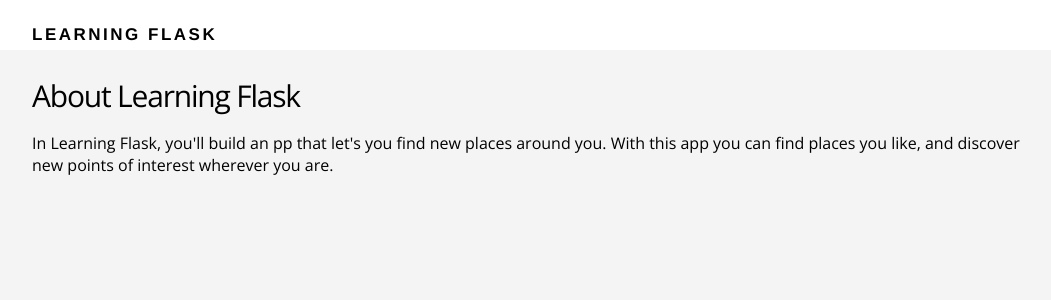
After one commit to andwhi/learning-flask, a Flask app: page /about in a window 1280 px wide. The commit adds this page. Shown: the top 300 px of the page, without its empty margins (108-1159 px from the left). Run offline with Flask 2, Linux system fonts and the light colour scheme.

Commit message:
About page

```diff
--- a/routes.py
+++ b/routes.py
@@ -6,6 +6,10 @@ app = Flask(__name__)
 def index():
 	return render_template("index.html")
 
+@app.route("/about")
+def about():
+	return render_template("about.html")
+
 
 if __name__ == "__main__":
 	app.run(debug=True)
--- /dev/null
+++ b/templates/about.html
@@ -0,0 +1,12 @@
+{% extends "layout.html" %}
+
+{% block content %}
+	<main class="about-section">
+		<div class="container">
+
+		<h2>About Learning Flask</h2>
+		<p>In Learning Flask, you'll build an pp that let's you find new places around you. With this app you can find places you like, and discover new points of interest wherever you are.</p>
+
+		</div>
+	</main>
+{% endblock %}
--- a/templates/index.html
+++ b/templates/index.html
@@ -6,7 +6,7 @@
 	<div class="section-content">
 		<h2>Discover places near you.</h2>
 		<a href="#" class="btn-primary">Sign up</a>
-		<a href="#" class="btn-secondary">Learn more</a>
+		<a href="{{ url_for('about') }}" class="btn-secondary">Learn more</a>
 		</div>
 
 		<div class="section-device">
```
